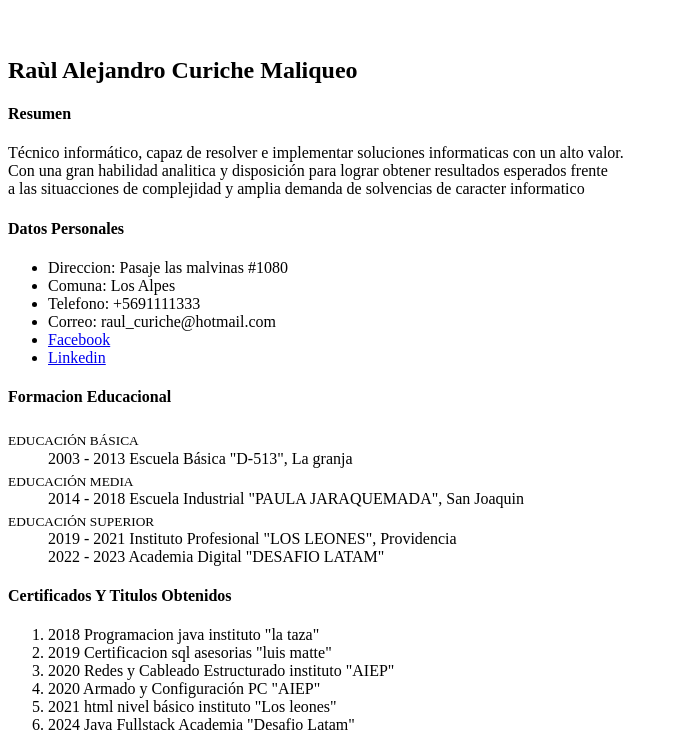
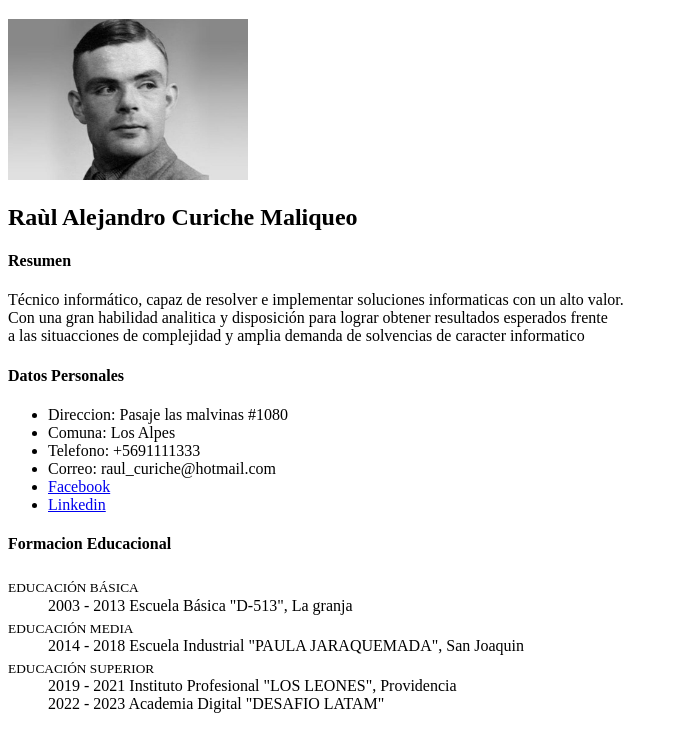
Before and after one commit to toloespinosa/1rascu.github.io, a plain HTML site: page index.html in a window 1280 px wide. Shown: the part 61-792 px from the top of the page, without its empty margins (0-673 px from the left). Drawn offline with Linux system fonts and the light colour scheme.

Commit message:
se sube imagen

```diff
--- a/index.html
+++ b/index.html
@@ -7,7 +7,7 @@
 </head>
 <body>
     <h1>CURRICULUM VITAE</h1>
-        <img width="240px"  src="img/alan_turing.jpg" alt="">
+        <img width="240px"  src="./assets/img/alan_turing.jpg" alt="">
     <h2>Raùl Alejandro Curiche Maliqueo</h2>
     <h4>Resumen</h4>
     <p>Técnico informático, capaz de resolver e implementar soluciones informaticas con un alto valor. <br>
```
